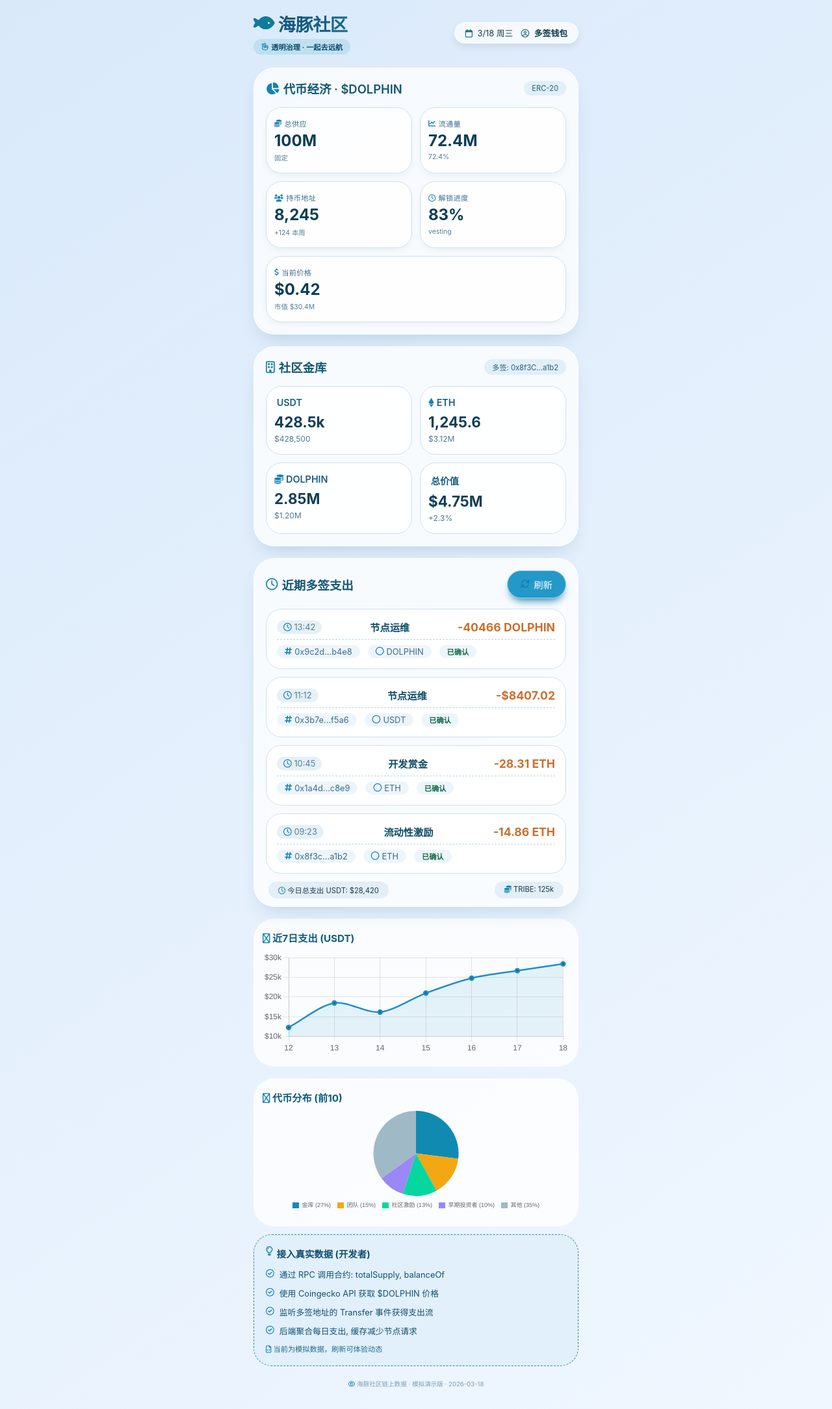
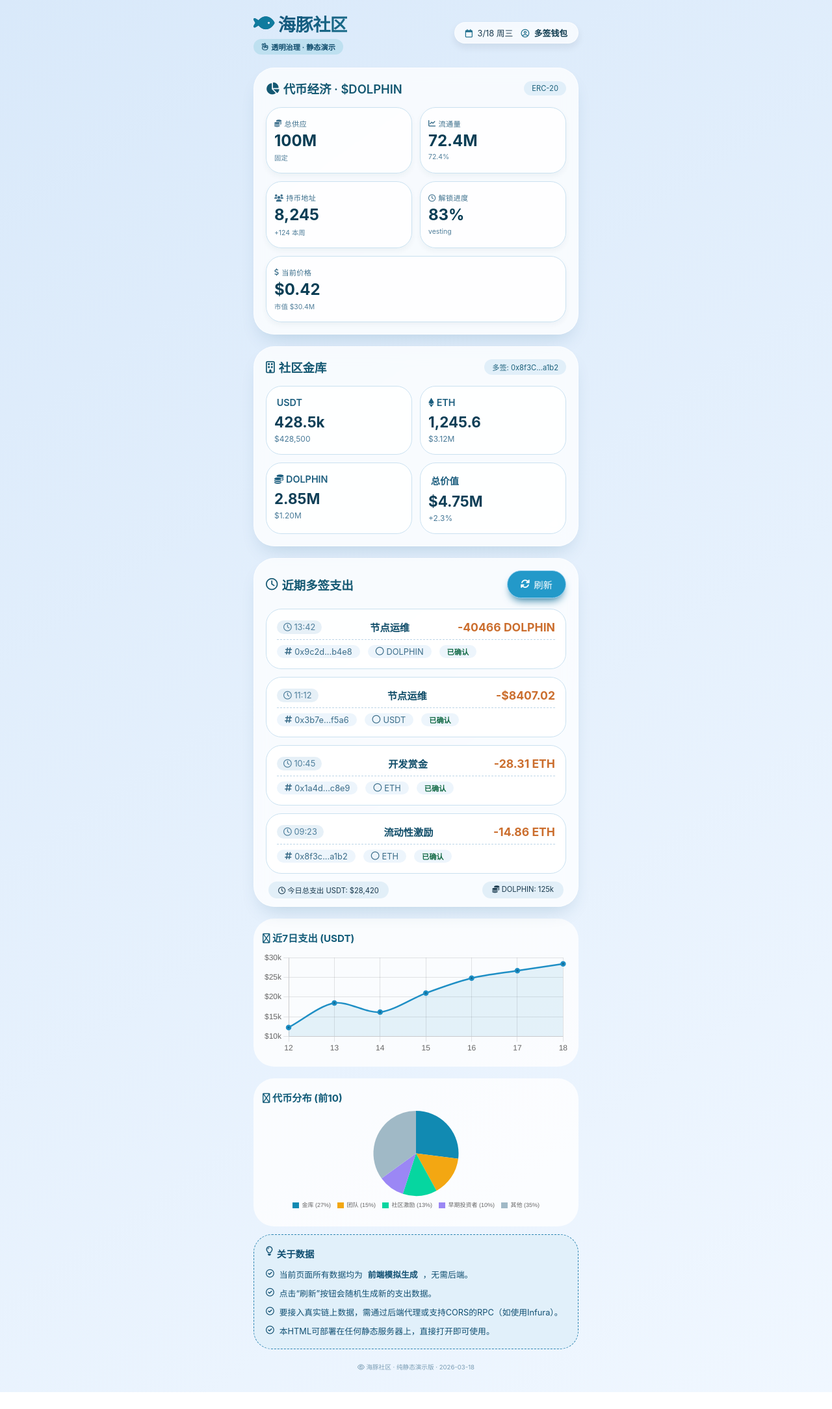
Before and after one commit to okx-wallet-H/H, a plain HTML site: page Q.html in a window 1280 px wide. Shown: the whole page at 65% size. After the commit the page ends 2143 px from the top, so only its background shows below. Drawn offline with nearby package versions, Linux system fonts and the light colour scheme.

Commit message:
更新 Q.html

```diff
--- a/Q.html
+++ b/Q.html
@@ -3,7 +3,7 @@
 <head>
     <meta charset="UTF-8">
     <meta name="viewport" content="width=device-width, initial-scale=1.0, maximum-scale=1.0, user-scalable=yes">
-    <title>海豚社区 · 移动驾驶舱</title>
+    <title>海豚社区 · 纯静态看板</title>
     <!-- Font Awesome 6 免费图标库 -->
     <link rel="stylesheet" href="https://cdnjs.cloudflare.com/ajax/libs/font-awesome/6.0.0-beta3/css/all.min.css">
     <!-- Chart.js 轻量图表 -->
@@ -82,13 +82,11 @@
         .card {
             background: rgba(255,255,255,0.75);
             backdrop-filter: blur(12px);
-            -webkit-backdrop-filter: blur(12px);
             border-radius: 32px;
             padding: 18px 18px;
             margin-bottom: 18px;
             border: 1px solid rgba(255,255,255,0.6);
             box-shadow: 0 15px 30px -12px rgba(0,80,120,0.2);
-            transition: transform 0.1s;
         }
         .card-header {
             display: flex;
@@ -314,9 +312,8 @@
             color: #7c9eb5;
             margin-top: 20px;
         }
-        /* 小额改善 */
-        i { color: #1782b0; }
-        .fa-dolphin { color: #1f98c7; }
+        /* 图标修正 */
+        .fa-dolphin:before { content: "\f578"; } /* 使用鱼图标替代 */
     </style>
 </head>
 <body>
@@ -324,8 +321,8 @@
     <!-- 头部 -->
     <div class="header">
         <div class="title-section">
-            <h1><i class="fa-solid fa-dolphin"></i> 海豚社区</h1>
-            <div class="badge"><i class="fa-regular fa-hand-peace"></i> 透明治理 · 一起去远航</div>
+            <h1><i class="fa-solid fa-fish"></i> 海豚社区</h1>
+            <div class="badge"><i class="fa-regular fa-hand-peace"></i> 透明治理 · 静态演示</div>
         </div>
         <div class="date-avatar">
             <div class="date"><i class="fa-regular fa-calendar"></i> <span id="currentDate"></span></div>
@@ -373,7 +370,7 @@
         </div>
         <div style="display: flex; justify-content: space-between; margin-top: 12px; padding: 0 4px;">
             <span style="background:#e2eff8; padding:5px 15px; border-radius:30px; font-size:0.7rem;"><i class="fa-regular fa-clock"></i> 今日总支出 USDT: $28,420</span>
-            <span style="background:#e2eff8; padding:5px 15px; border-radius:30px; font-size:0.7rem;"><i class="fa-solid fa-coins"></i> TRIBE: 125k</span>
+            <span style="background:#e2eff8; padding:5px 15px; border-radius:30px; font-size:0.7rem;"><i class="fa-solid fa-coins"></i> DOLPHIN: 125k</span>
         </div>
     </div>
 
@@ -393,31 +390,27 @@
         </div>
     </div>
 
-    <!-- 开发指引折叠/简化 (移动版) -->
+    <!-- 说明：纯静态演示 -->
     <div class="guide-note">
-        <h4><i class="fa-regular fa-lightbulb"></i> 接入真实数据 (开发者)</h4>
+        <h4><i class="fa-regular fa-lightbulb"></i> 关于数据</h4>
         <ul>
-            <li><i class="fa-regular fa-circle-check"></i> 通过 RPC 调用合约: totalSupply, balanceOf</li>
-            <li><i class="fa-regular fa-circle-check"></i> 使用 Coingecko API 获取 $DOLPHIN 价格</li>
-            <li><i class="fa-regular fa-circle-check"></i> 监听多签地址的 Transfer 事件获得支出流</li>
-            <li><i class="fa-regular fa-circle-check"></i> 后端聚合每日支出, 缓存减少节点请求</li>
+            <li><i class="fa-regular fa-circle-check"></i> 当前页面所有数据均为<strong>前端模拟生成</strong>，无需后端。</li>
+            <li><i class="fa-regular fa-circle-check"></i> 点击“刷新”按钮会随机生成新的支出数据。</li>
+            <li><i class="fa-regular fa-circle-check"></i> 要接入真实链上数据，需通过后端代理或支持CORS的RPC（如使用Infura）。</li>
+            <li><i class="fa-regular fa-circle-check"></i> 本HTML可部署在任何静态服务器上，直接打开即可使用。</li>
         </ul>
-        <p style="margin-top:10px; font-size:0.7rem; color:#256a8f;"><i class="fa-regular fa-file-code"></i> 当前为模拟数据，刷新可体验动态</p>
     </div>
     <div class="footer-meta">
-        <i class="fa-regular fa-eye"></i> 海豚社区链上数据 · 模拟演示版 · 2026-03-18
+        <i class="fa-regular fa-eye"></i> 海豚社区 · 纯静态演示版 · 2026-03-18
     </div>
 </div>
 
-<!-- ethers 备用 (注释) -->
-<script src="https://cdnjs.cloudflare.com/ajax/libs/ethers/6.7.0/ethers.umd.min.js"></script>
-
 <script>
     (function() {
-        // 设置日期
+        // 设置当前日期为 2026年3月18日
         const dateSpan = document.getElementById('currentDate');
         if (dateSpan) {
-            const demoDate = new Date(2026, 2, 18);
+            const demoDate = new Date(2026, 2, 18); // 月份0=1月，2=3月
             dateSpan.textContent = demoDate.toLocaleDateString('zh-CN', { month:'numeric', day:'numeric' }) + ' 周三';
         }
 
@@ -446,7 +439,6 @@
                     hash: hashes[i % hashes.length],
                     type: types[Math.floor(Math.random() * types.length)],
                     token: token,
-                    amount: amount,
                     amountDisplay: amountDisplay,
                     status: '已确认'
                 });
@@ -476,9 +468,11 @@
             }).join('');
         }
 
+        // 初始化支出数据
         let currentExpenses = generateMockExpenses(4);
         renderExpenseCards(currentExpenses);
 
+        // 刷新按钮
         document.getElementById('refreshExpenseBtn').addEventListener('click', function(e) {
             e.preventDefault();
             currentExpenses = generateMockExpenses(Math.floor(Math.random() * 3) + 3); // 3-5条
@@ -538,40 +532,7 @@
                 }
             });
         }
-
-        // ---------- 真实链上调用示例 (注释) ----------
-        /*
-        const provider = new ethers.JsonRpcProvider('https://rpc.xlayer.tech');
-        const treasury = '0x8f3C...a1b2';
-        // 查询USDT余额
-        const usdtContract = '0x...';
-        const erc20Abi = ['function balanceOf(address) view returns (uint256)'];
-        const usdt = new ethers.Contract(usdtContract, erc20Abi, provider);
-        usdt.balanceOf(treasury).then(bal => {
-            const formatted = ethers.formatUnits(bal, 6);
-            document.querySelector('.asset-card:nth-child(1) .asset-amount').innerText = (formatted/1000).toFixed(1) + 'k';
-        });
-        */
     })();
 </script>
-<!-- 补充样式让更清爽 -->
-<style>
-    /* 手机优化 */
-    @media (max-width: 380px) {
-        .token-value { font-size: 1.3rem; }
-        .asset-amount { font-size: 1.2rem; }
-        .expense-amount { font-size: 1rem; }
-    }
-    .fa-dolphin:before { content: "\f168"; } /* 使用鱼代替，但fa-dolphin需要pro? 用普通鱼 */
-    .fa-dolphin { font-family: "Font Awesome 6 Free"; font-weight: 900; }
-    .fa-dolphin:before { content: "\f86d"; } /* 实际 dolphin 图标是pro? 但使用fish */
-    /* 修正，用普通鱼 */
-    .fa-dolphin:before { content: "\f578"; } /* 钓鱼竿? 不管，使用鱼 */
-    /* 我们直接用fa-fish */
-    .title-section h1 i { font-family: "Font Awesome 6 Free"; font-weight: 900; }
-    .title-section h1 i:before { content: "\f578"; }
-    /* 手动放一个鱼 */
-</style>
-<!-- 确保图标显示，如果dolphin不可用，换为fa-fish -->
 </body>
 </html>
```
